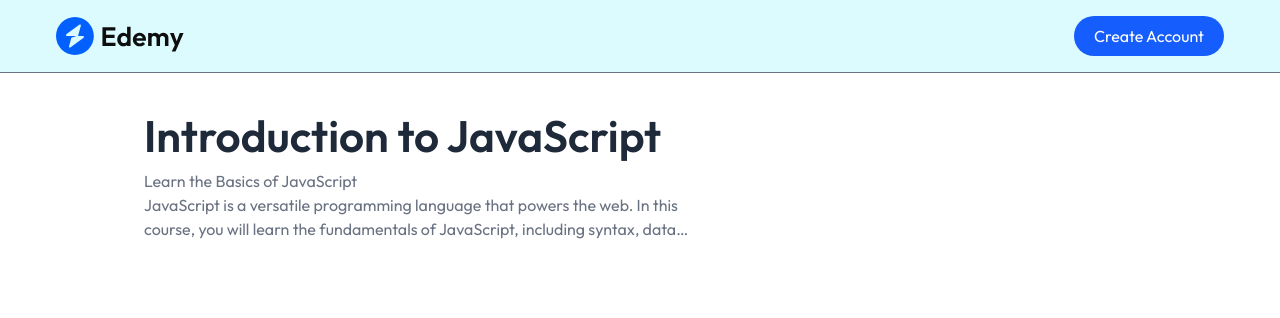
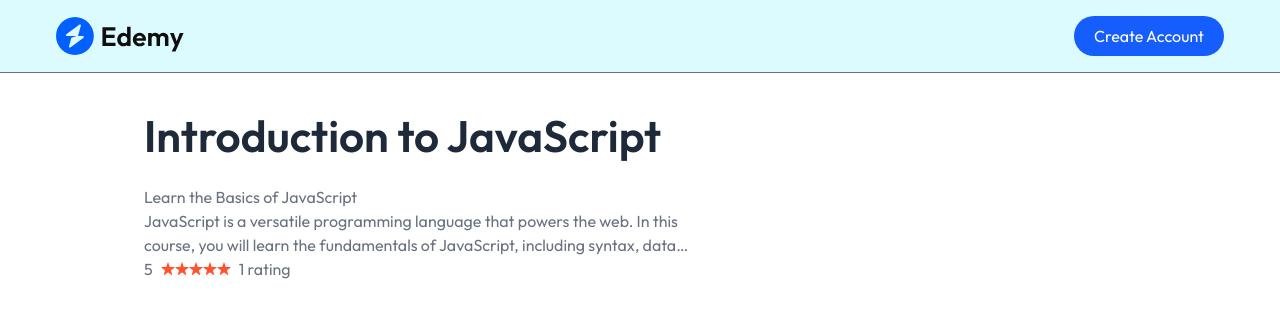
Before and after one commit to mohamad-abdelkhalek/ElevateX, a React (Vite) app in the folder client/: page /course/605c72efb3f1c2b1f8e4e1a1 in a window 1280 px wide. Shown: the top 318 px of the page. Built offline with nearby package versions, Linux system fonts and the light colour scheme; no server answers.

Commit message:
Client: Added course rating display with star visualization

```diff
--- a/client/src/components/student/CourseCard.jsx
+++ b/client/src/components/student/CourseCard.jsx
@@ -15,7 +15,7 @@ const CourseCard = ({ course }) => {
       <img className="w-full" src={course.courseThumbnail} alt="Thumbnail" />
       <div className="p-3 text-left">
         <h3 className="text-base font-semibold">{course.courseTitle}</h3>
-        <p className="text-gray-500">{course.educator.name}</p>
+        <p className="text-gray-500">ElevateX</p>
         <div className="flex items-center space-x-2">
           <p>{calculateRating(course)}</p>
           <div className="flex">
--- a/client/src/pages/student/CourseDetails.jsx
+++ b/client/src/pages/student/CourseDetails.jsx
@@ -2,10 +2,11 @@ import React, { useContext, useEffect, useState, useMemo } from "react";
 import { useParams } from "react-router-dom";
 import { AppContext } from "../../context/AppContext";
 import Loading from "../../components/student/Loading";
+import { assets } from "../../assets/assets";
 
 const CourseDetails = () => {
   const { id } = useParams();
-  const { allCourses } = useContext(AppContext);
+  const { allCourses, calculateRating } = useContext(AppContext);
 
   const courseData = useMemo(
     () => allCourses.find((course) => course._id === id),
@@ -37,10 +38,34 @@ const CourseDetails = () => {
           </h1>
 
           <p
+            className="pt-4 md:text-base text-sm"
             dangerouslySetInnerHTML={{
               __html: truncateText(courseData.courseDescription, 200),
             }}
           ></p>
+
+          {/* review and ratings */}
+          <div className="flex items-center space-x-2">
+            <p>{calculateRating(courseData)}</p>
+            <div className="flex">
+              {[...Array(5)].map((_, i) => (
+                <img
+                  className="w-3.5 h-3.5"
+                  key={i}
+                  src={
+                    i < Math.floor(calculateRating(courseData))
+                      ? assets.star
+                      : assets.star_blank
+                  }
+                  alt="Star icon"
+                />
+              ))}
+            </div>
+            <p className="text-gray-500">
+              {courseData.courseRatings.length}{" "}
+              {courseData.courseRatings.length > 1 ? "ratings" : "rating"}
+            </p>
+          </div>
         </div>
 
         {/* Right Column */}
```
